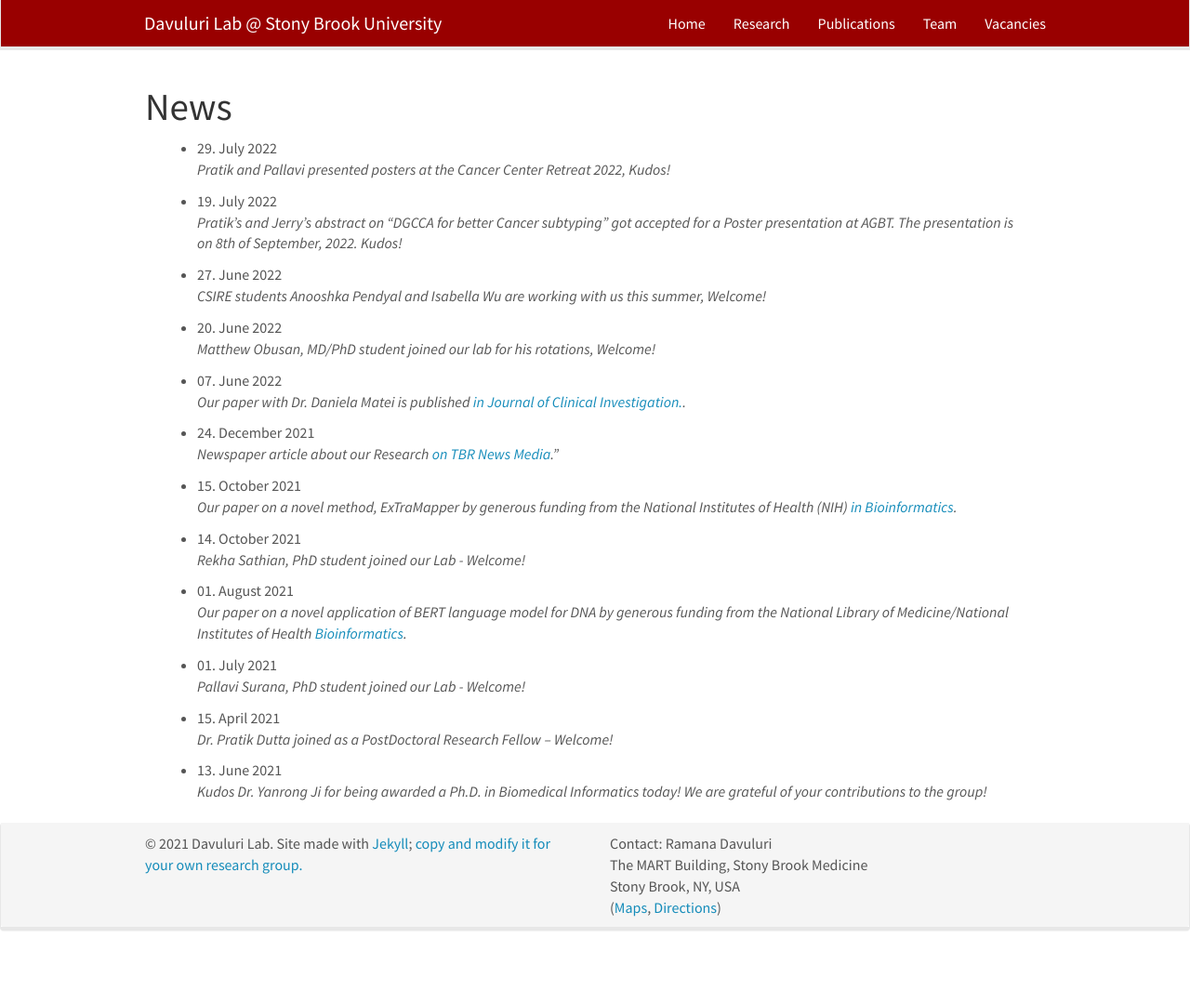
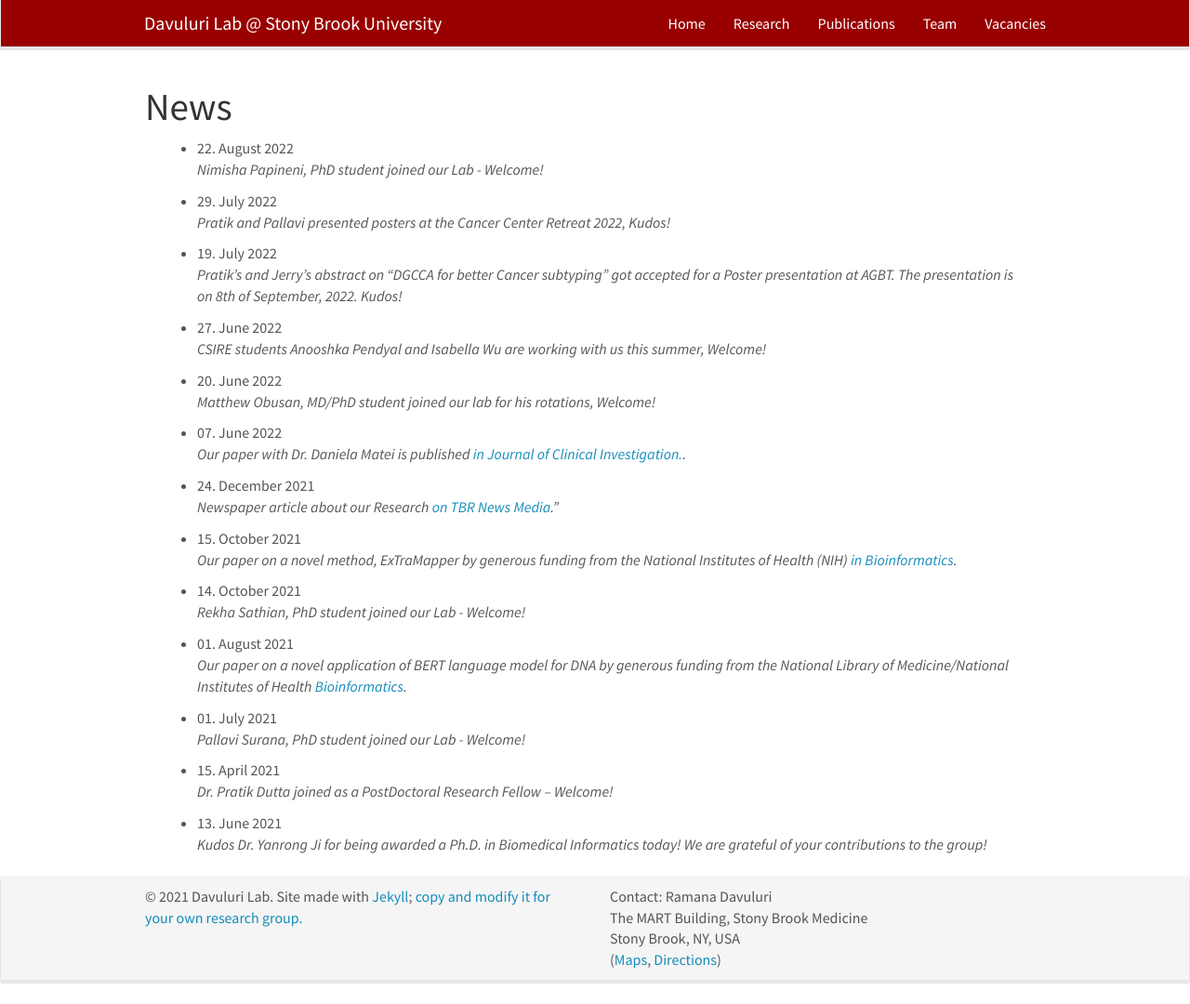
Before and after one commit to DavuluriLab/DavuluriLab.github.io, a Jekyll site: the page built from _pages/allnews.md, in a window 1280 px wide and 1080 px high. Shown: the whole window at 93% size. Built offline with Jekyll 4.4.1, drawn with Linux system fonts in a browser that asks for light colours; nearby versions of some CDN libraries.

Commit message:
Update news.yml

```diff
--- a/_data/news.yml
+++ b/_data/news.yml
@@ -1,3 +1,6 @@
+- date: 22. August 2022
+  headline: Nimisha Papineni, PhD student joined our Lab - Welcome!
+
 - date: 29. July 2022
   headline: Pratik and Pallavi presented posters at the Cancer Center Retreat 2022, Kudos!
 
```
